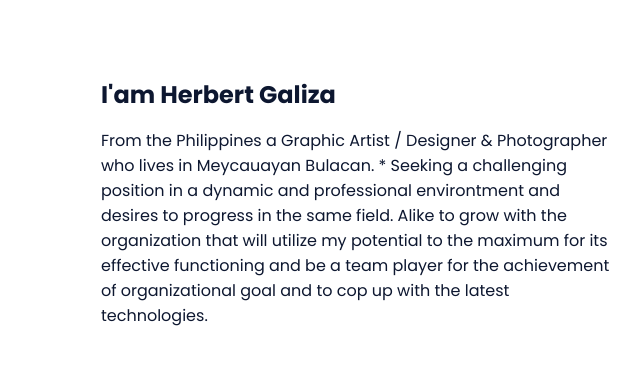
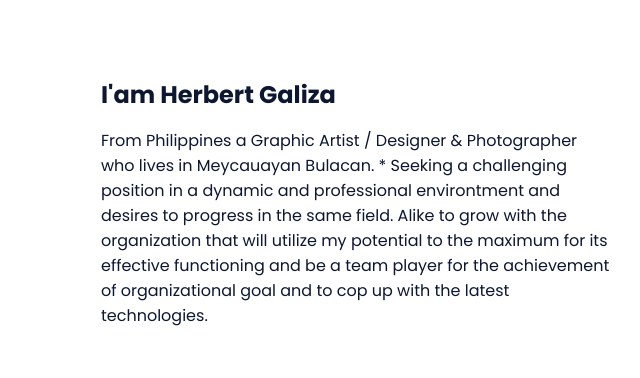
Before and after one commit to Herbert26/porfolio, a plain HTML site: page index.html in a window 1280 px wide. Shown: the part 822-1200 px from the top of the page, 539-1179 px from the left. Drawn offline with nearby package versions, Linux system fonts and the light colour scheme.

Commit message:
about info

```diff
--- a/index.html
+++ b/index.html
@@ -74,7 +74,7 @@
 
                     <div>
                         <h2 class="about__subtitle">I'am Herbert Galiza</h2>
-                        <p class="about__text">From the Philippines a Graphic Artist / Designer & Photographer
+                        <p class="about__text">From Philippines a Graphic Artist / Designer & Photographer
                             who lives in Meycauayan Bulacan.  * Seeking a challenging position in a dynamic and professional environtment and desires to progress in the same field. Alike to grow with the organization that will utilize my potential to the maximum for its effective functioning and be a team player for the achievement of organizational goal and to cop up with the latest technologies.</p>
                     </div>
                 </div>
```
